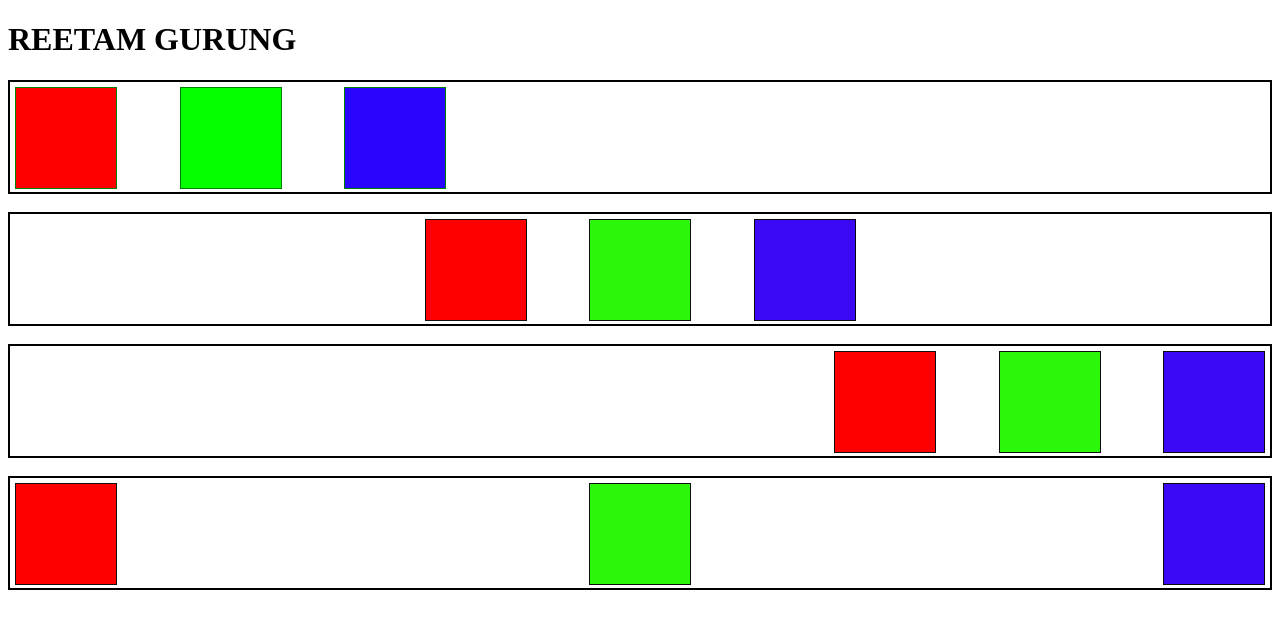
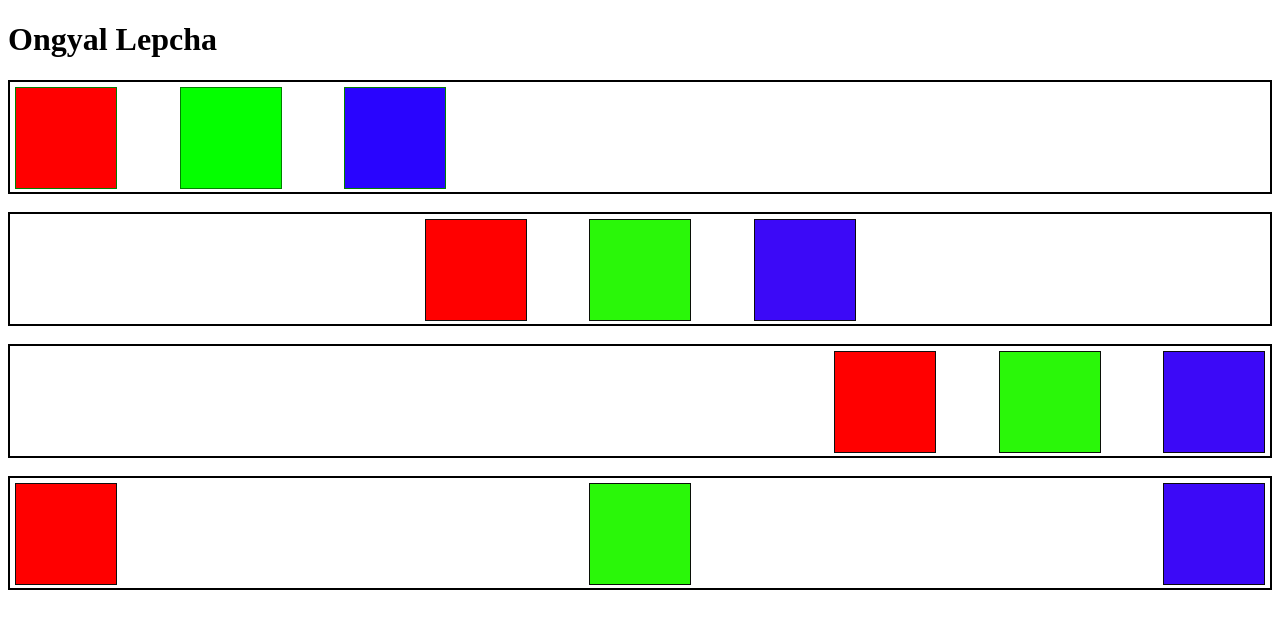
Before and after one commit to OngyalLepcha/OngyalLepcha, a plain HTML site: page content.html in a window 1280 px wide. Drawn offline with Linux system fonts and the light colour scheme.

Commit message:
Update content.html

```diff
--- a/content.html
+++ b/content.html
@@ -6,7 +6,7 @@
     <title>Flexbox</title>
     <link rel="stylesheet" href="content.css">
 </head>
-<h1>REETAM GURUNG</h1>
+<h1>Ongyal Lepcha</h1>
 <body>
     <div class="first-div">
 
```
